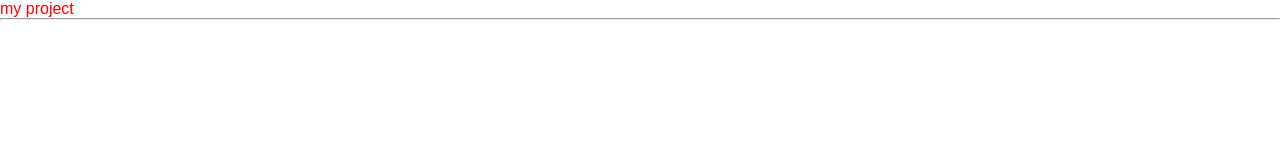
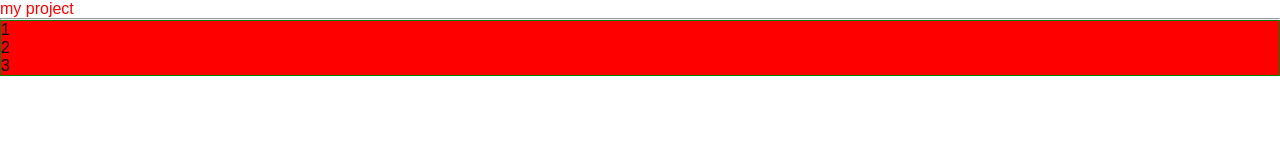
Before and after one commit to JevgenBalashov/gitTestAdvanced, a website: page src/index.html in a window 1280 px wide. Drawn offline with Linux system fonts and the light colour scheme.

Commit message:
create new tasks

```diff
--- a/src/css/main.css
+++ b/src/css/main.css
@@ -7,3 +7,8 @@ p.title {
 body {
   font-family: Arial, Helvetica, sans-serif;
 }
+
+.items {
+  background-color: red;
+  border: 1px solid green;
+}
--- a/src/index.html
+++ b/src/index.html
@@ -12,5 +12,10 @@
     my project
   </p>
   <hr>
+  <ul class="items">
+    <li class="item">1</li>
+    <li class="item">2</li>
+    <li class="item">3</li>
+  </ul>
 </body>
 </html>
```
Also changed, not shown: build/index.html, build/main.css.
